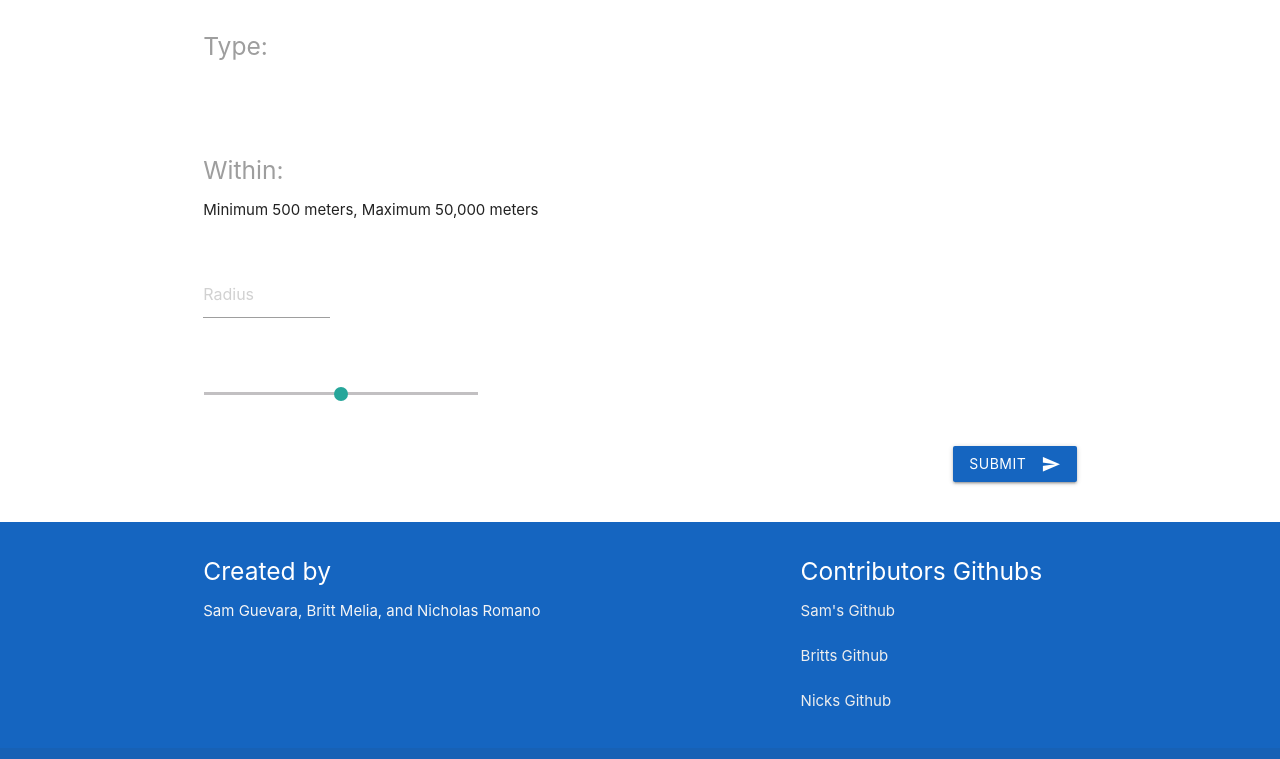
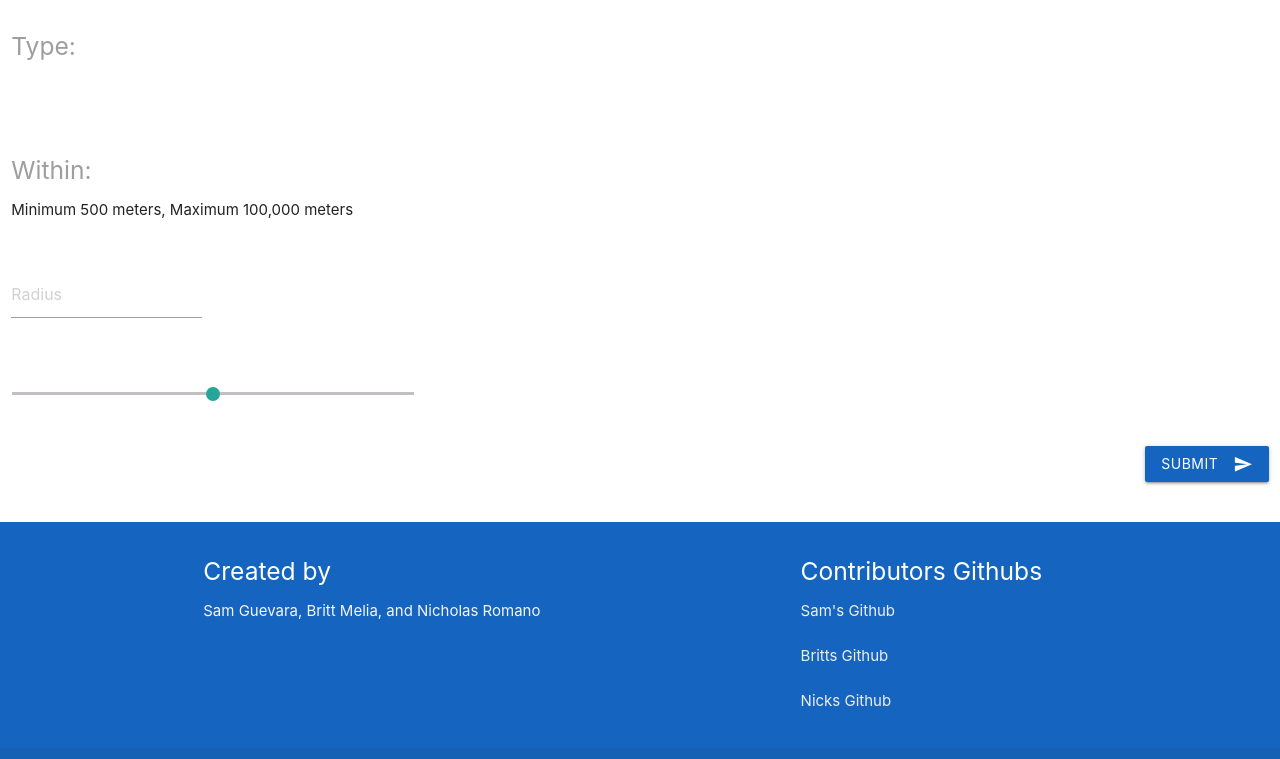
Before and after one commit to meliabt19/News-Photos, a plain HTML site: page search_form.html in a window 1280 px wide. Shown: the part 950-1709 px from the top of the page. Drawn offline with nearby package versions, Linux system fonts and the light colour scheme.

Commit message:
Update search_form.html

```diff
--- a/search_form.html
+++ b/search_form.html
@@ -41,7 +41,6 @@
      <!--End of Large Text-->
 
    <!-- Favorite Saved Confirmation -->
-
    <div id="modal1" class="modal">
     <div class="modal-content">
       <h4>Place Saved to Favorites List</h4>
@@ -57,12 +56,12 @@
     <button id="close-photo-box" class="btn right blue darken-3" onclick="closeImageBox()"><i class="material-icons">close</i></button>
     <div class="row">
       <div class="photo-box">
+
       </div>
     </div>
   </div>
 
-
-  <div class="container">
+    <!-- Search Form -->
    <div class="row">
     <form id="search-form" class="col s12">
         <div class="row">
@@ -179,7 +178,7 @@
       <div class="row">
         <div class="col s12">
           <label><h5>Within: <span id="within_amt"></span></h5></label>
-          <p class="fine-text">Minimum 500 meters, Maximum 50,000 meters</p>
+          <p class="fine-text">Minimum 500 meters, Maximum 100,000 meters</p>
         </div>
       </div>
       <div class="row">
@@ -202,11 +201,11 @@
           </div>
       </div>
     </form>
-    <div id="place-search-results"
+    <div id="place-search-results">
+
     </div>
   </div>
 <!--End of Search Form-->
-
 
     </div>
   </div>
```
